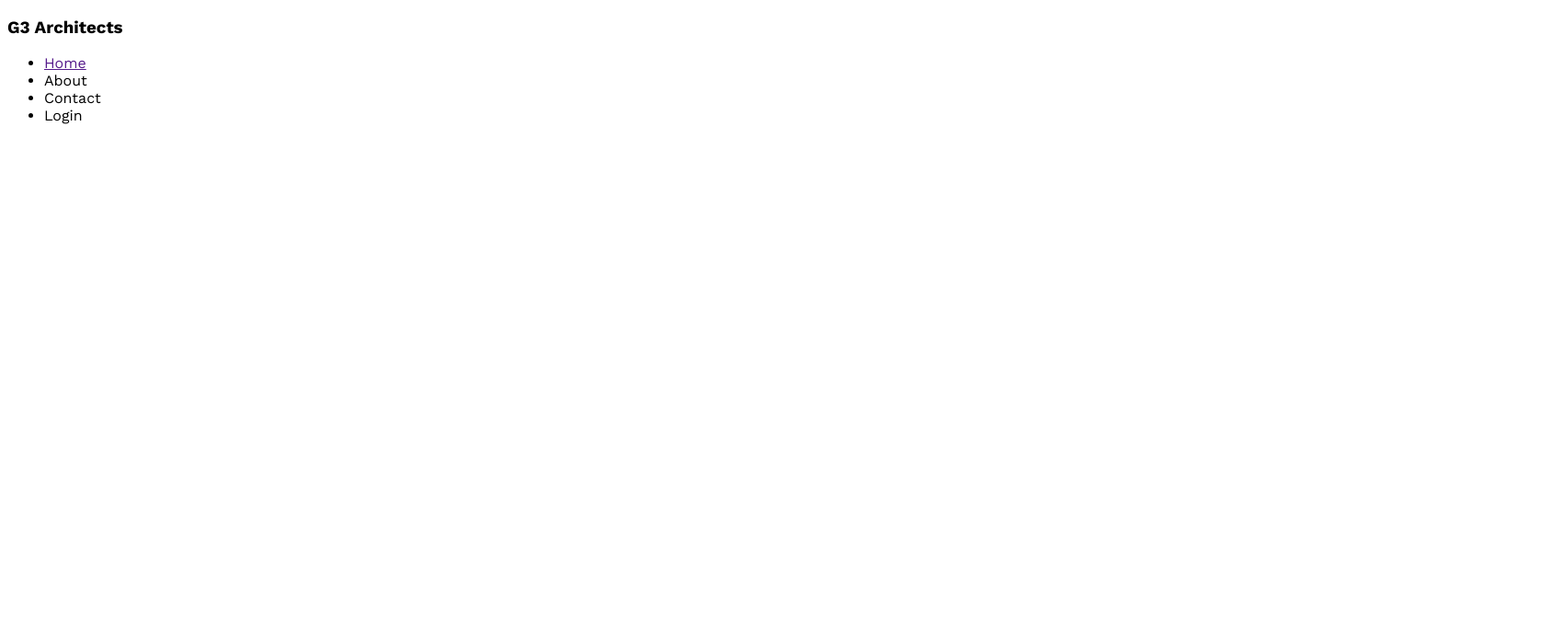
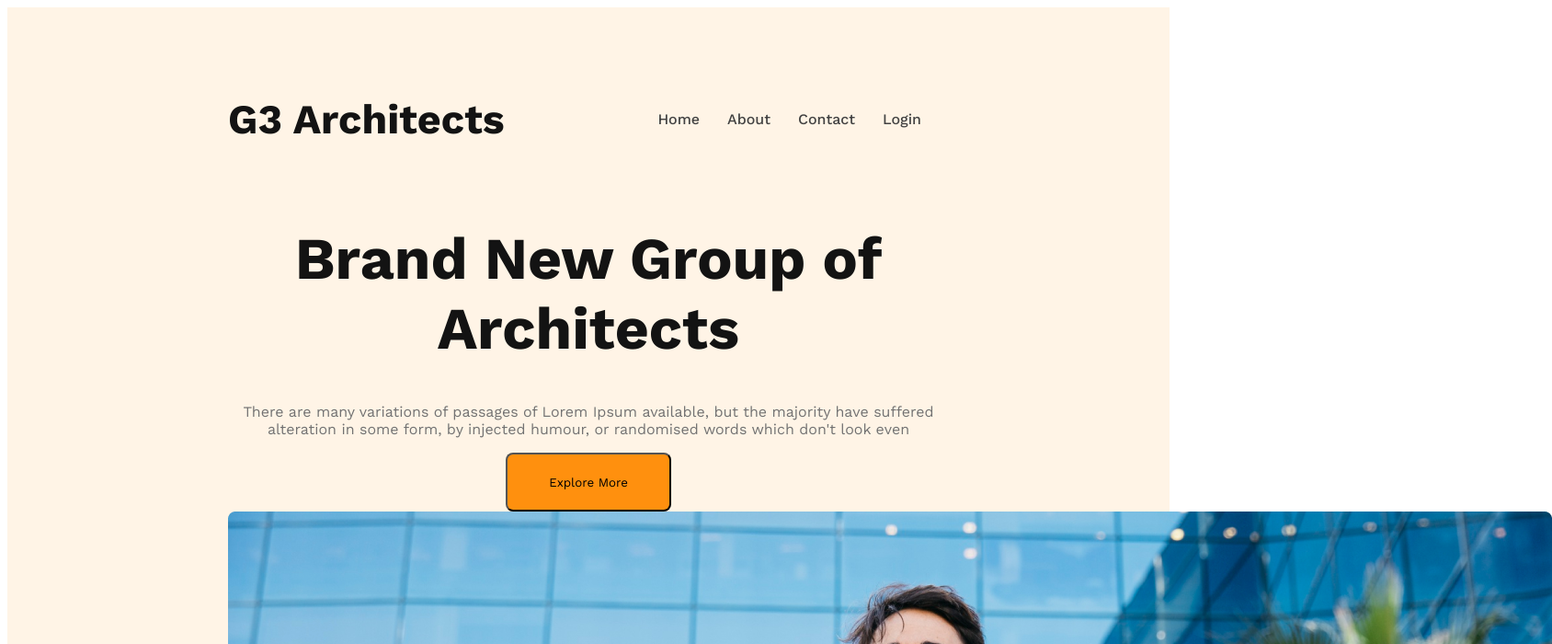
Before and after one commit to alrakib1/g3-architects-web, a plain HTML site: page index.html in a window 1280 px wide. Shown: the top 700 px of the page at 92% size, 1688 px wide, since content can reach past the window. Drawn offline with nearby package versions, Linux system fonts and the light colour scheme.

Commit message:
added banner

```diff
--- a/index.html
+++ b/index.html
@@ -9,14 +9,26 @@
   <body>
     <header>
       <nav>
-        <h3>G3 Architects</h3>
+        <h3 class="nav-title">G3 Architects</h3>
         <ul>
           <li><a href="">Home</a></li>
-          <li><a href=""></a>About</li>
-          <li><a href=""></a>Contact</li>
-          <li><a href=""></a>Login</li>
+          <li><a href="">About</a></li>
+          <li><a href="">Contact</a></li>
+          <li><a href="">Login</a></li>
         </ul>
       </nav>
+      <div class="banner">
+        <div class="banner-content">
+          <h1 class="banner-title">Brand New Group of Architects</h1>
+          <p class="banner-description">
+            There are many variations of passages of Lorem Ipsum available, but
+            the majority have suffered alteration in some form, by injected
+            humour, or randomised words which don't look even
+          </p>
+          <button class="btn-primary">Explore More</button>
+        </div>
+        <img src="./images/banner.png" alt="" />
+      </div>
     </header>
     <main></main>
     <footer></footer>
--- a/styles/architect.css
+++ b/styles/architect.css
@@ -1,7 +1,61 @@
 /* work sans font from google font */
 @import url("https://fonts.googleapis.com/css2?family=Inconsolata:wght@700&family=Work+Sans:wght@400;500;600;700;800&display=swap");
-
+/* shared styles */
 * {
   font-family: "Inconsolata", monospace;
   font-family: "Work Sans", sans-serif;
+  /* margin: 0;
+  padding: 0; */
 }
+.btn-primary {
+    border-radius: 8px;
+    background: #ff900e;
+    width: 180px;
+    height: 64px;
+  }
+
+/* header styles */
+header {
+  background: rgba(255, 144, 14, 0.1);
+  padding: 50px 240px;
+}
+nav {
+  display: flex;
+  justify-content: space-between;
+  align-items: center;
+}
+
+.nav-title {
+  font-size: 2.8rem;
+  font-weight: 700;
+  color: #131313;
+}
+
+nav > ul {
+  display: flex;
+}
+nav li {
+  list-style: none;
+  margin-right: 30px;
+  font-size: 1rem;
+  font-weight: 500;
+}
+nav li a {
+  text-decoration: none;
+  color: #424242;
+}
+
+/* banner styles */
+.banner-content {
+  max-width: 800px;
+  text-align: center;
+  margin: 0 auto;
+}
+.banner-title {
+  font-size: 4rem;
+  font-weight: 700;
+  color: #131313;
+}
+.banner-description {
+  color: #727272;
+}
```
